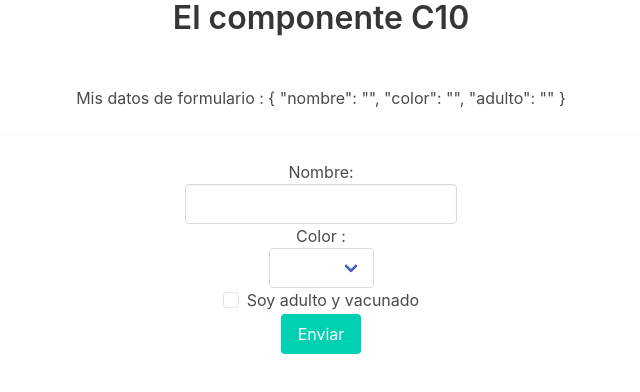
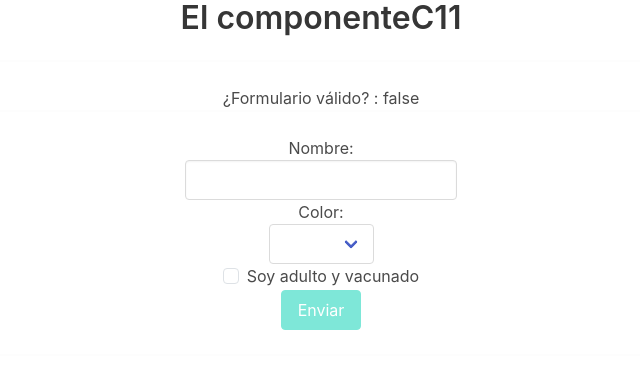
Before and after one commit to alvaromago/miProyectoAngular, an Angular app: page / in a window 1280 px wide. Shown: the top 392 px of the page, without its empty margins (319-959 px from the left). Built offline with nearby package versions, Linux system fonts and the light colour scheme.

Commit message:
validators Angular

```diff
--- a/src/app/app.component.html
+++ b/src/app/app.component.html
@@ -1 +1,2 @@
-<!DOCTYPE html> <app-c10></app-c10>
+<!DOCTYPE html>
+<app-c11></app-c11>
--- a/src/app/app.module.ts
+++ b/src/app/app.module.ts
@@ -15,6 +15,7 @@ import { C0901Component } from './components/c0901/c0901.component';
 import { C0902Component } from './components/c0902/c0902.component';
 import { C09Component } from './components/c09/c09.component';
 import { C10Component } from './components/c10/c10.component';
+import { C11Component } from './components/c11/c11.component';
 
 
 registerLocaleData(es);
@@ -31,7 +32,8 @@ registerLocaleData(es);
     C0901Component,
     C0902Component,
     C09Component,
-    C10Component
+    C10Component,
+    C11Component
   ],
   imports: [
     BrowserModule,
--- /dev/null
+++ b/src/app/components/c11/c11.component.html
@@ -0,0 +1,40 @@
+<!DOCTYPE html>
+<div class="has-text-centered">
+	<h2 class="title">El componenteC11</h2>
+	<hr />
+	<div class="row justify-content-md-center">
+		<div>¿Formulario válido? : {{miFormulario.valid}}</div>
+		<hr />
+		<div>
+			<form [formGroup]="miFormulario">
+				<div class="form-group">
+					<label
+						>Nombre:<br />
+						<input type="text" class="input" name="nombre" formControlName="nombre" />
+					</label>
+				</div>
+				<div class="form-group">
+					<label>Color: </label>
+					<br />
+					<div class="select">
+						<select class="form-control" name="color" formControlName="color">
+							<option selected>Blanco</option>
+							<option>Azul</option>
+							<option>Negro</option>
+							<option>Rojo</option>
+							<option>Verde</option>
+						</select>
+					</div>
+				</div>
+				<div class="form-check">
+					<label class="form-check-label">
+						<input class="form-check-input" type="checkbox" name="adulto" formControlName="adulto" />
+						Soy adulto y vacunado
+					</label>
+				</div>
+				<button class="button is-primary" type="submit" [disabled]="miFormulario.invalid">Enviar</button>
+			</form>
+			<hr />
+		</div>
+	</div>
+</div>
--- /dev/null
+++ b/src/app/components/c11/c11.component.ts
@@ -0,0 +1,19 @@
+import { Component, OnInit } from '@angular/core';
+import { FormControl, FormGroup, Validators } from '@angular/forms';
+@Component({
+    selector: 'app-c11',
+    templateUrl: './c11.component.html',
+    styleUrls: ['./c11.component.css']
+})
+export class C11Component implements OnInit {
+
+    miFormulario = new FormGroup({
+        nombre: new FormControl("", [Validators.required, Validators.minLength(2),
+        Validators.maxLength(25)]),
+        color: new FormControl("", Validators.required),
+        adulto: new FormControl("", Validators.required)
+    });
+    constructor() { }
+    ngOnInit() {
+    }
+}
```
Also changed, not shown: src/app/models/mi-nuevo-formulario.ts (added, +10 -0 lines), src/app/components/c11/c11.component.css (added), 2 other files (tests, documents, lock files or other folders).
